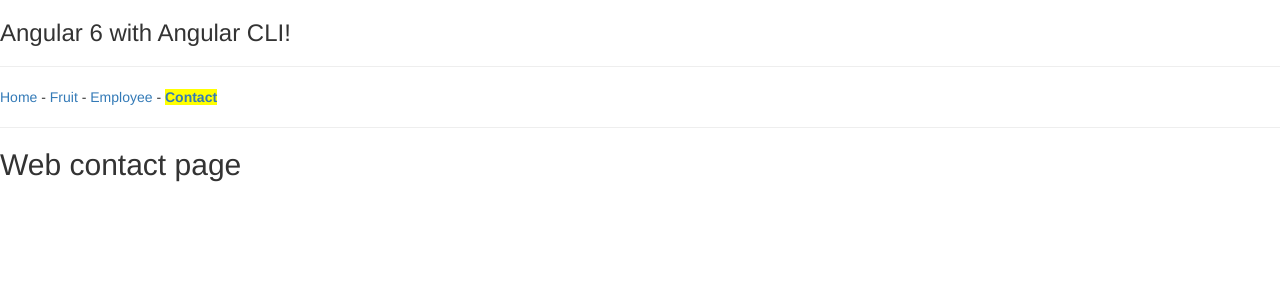
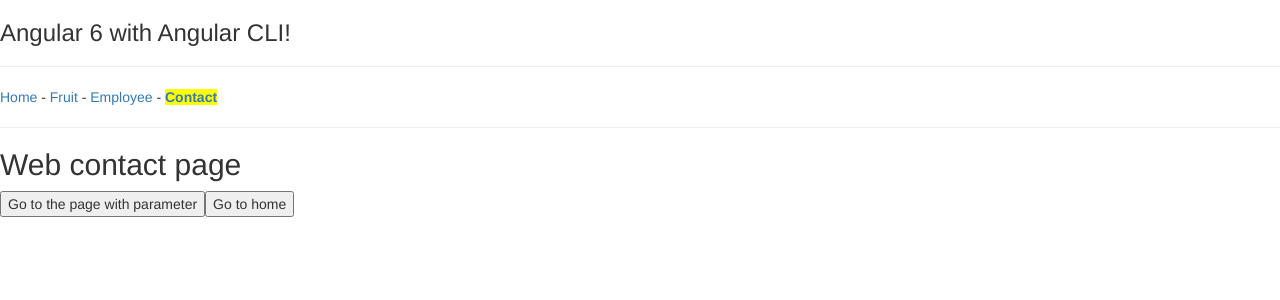
Before and after one commit to jonnyalexbh/angular6p0, an Angular app: page /contact in a window 1280 px wide. Shown: the top 300 px of the page. Built offline with nearby package versions, Linux system fonts and the light colour scheme.

Commit message:
redirects with router

```diff
--- a/src/app/contact/contact.component.html
+++ b/src/app/contact/contact.component.html
@@ -1,3 +1,8 @@
 <h2>{{ title }}</h2>
 
 <div *ngIf="parameter">parameter: {{ parameter }}</div>
+
+<div *ngIf="!parameter">
+  <button (click)="redirect()">Go to the page with parameter</button>
+  <button (click)="redirectTow()">Go to home</button>
+</div>
--- a/src/app/contact/contact.component.ts
+++ b/src/app/contact/contact.component.ts
@@ -35,5 +35,16 @@
       console.log(params);
     });
   }
+  /**
+  * redirect
+  *
+  */
+  redirect(){
+    this._router.navigate(['/contact', 'jonnyalex.bh@gmail.com']);
+  }
+
+  redirectTow(){
+    this._router.navigate(['/home']);
+  }
 
 }
```
